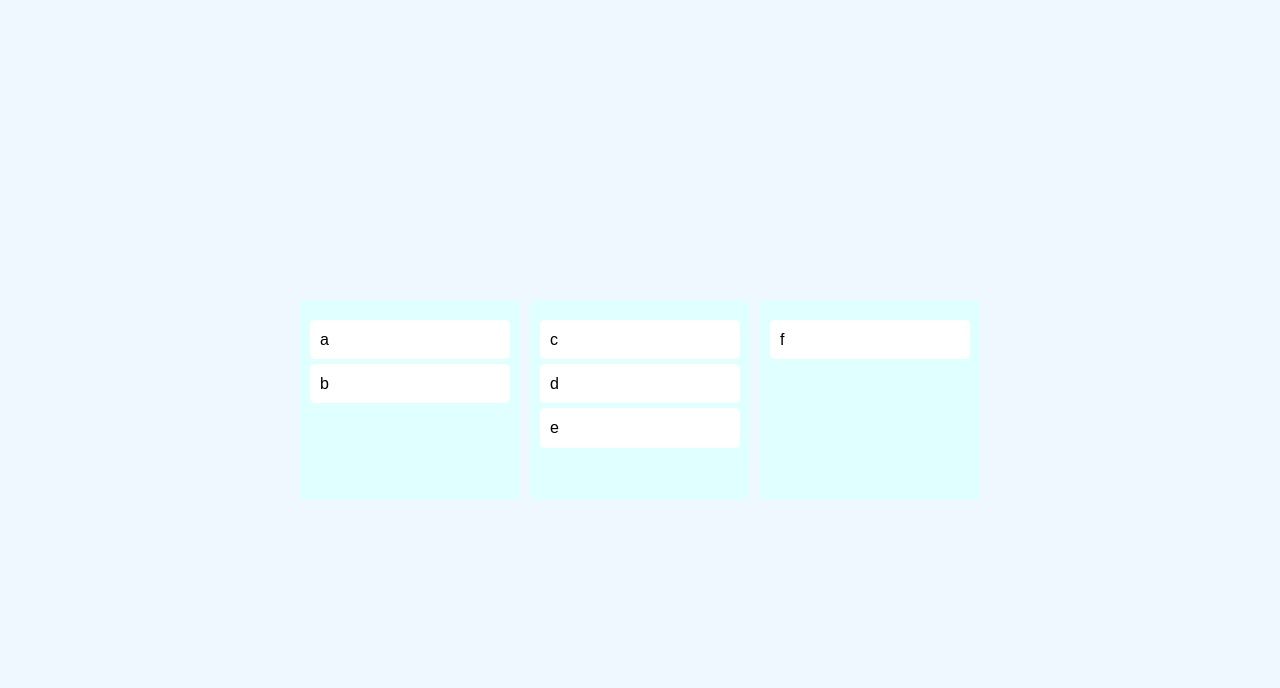
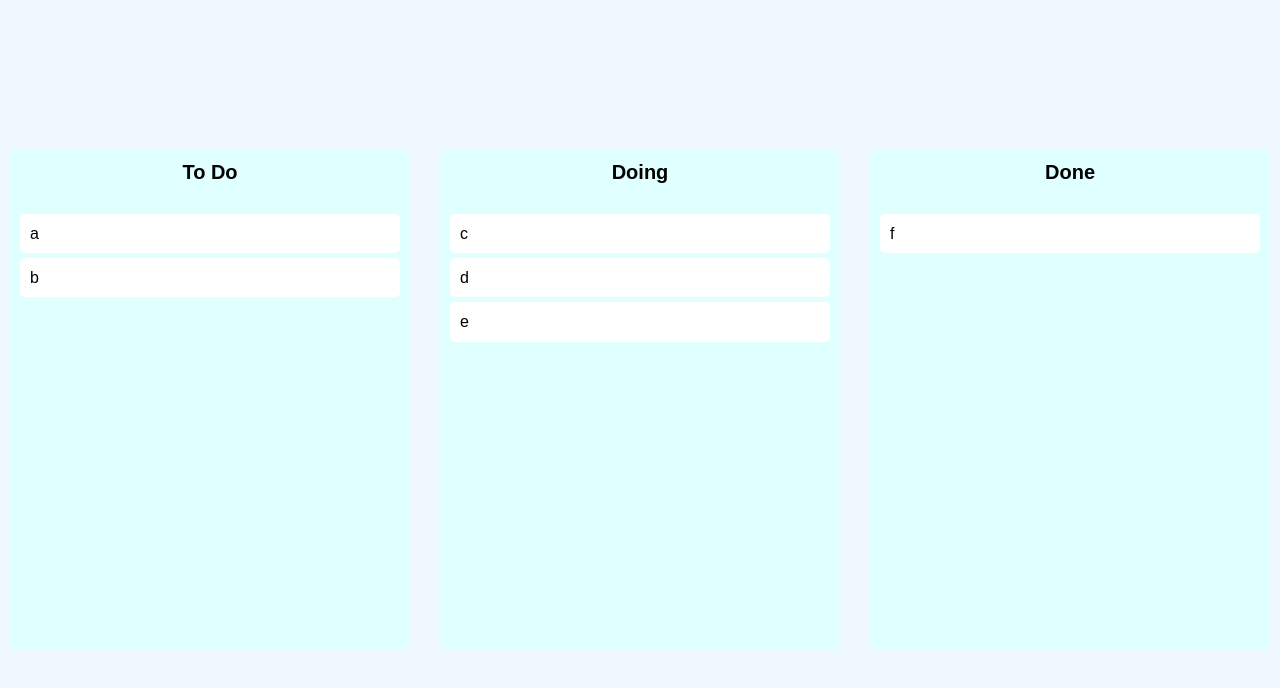
Before and after one commit to HongDongk/Kanban, a React (Create React App) app: page / in a window 1280 px wide. Shown: the top 688 px of the page. Built offline with nearby package versions, Linux system fonts and the light colour scheme.

Commit message:
같은박스 안에서 위치 변경하는 기능추가

```diff
--- a/src/App.tsx
+++ b/src/App.tsx
@@ -7,16 +7,21 @@
 
 function App() {
   const [toDos, setToDos] = useRecoilState(toDoState);
-  const onDragEnd = ({ draggableId, destination, source }: DropResult) => {
-    if(!destination) return;
-    // setToDos((oldToDos) => {
-    //   const toDosCopy = [...oldToDos];
-    //   // 1) 요소 삭제
-    //   toDosCopy.splice(source.index, 1);
-    //   // 2) 삭제된 요소 선택된 위치에 삽입
-    //   toDosCopy.splice(destination?.index, 0, draggableId);
-    //   return toDosCopy;
-    // });
+  const onDragEnd = (info: DropResult) => {
+    console.log(info);
+    const { destination, draggableId, source } = info;
+    if (destination?.droppableId === source.droppableId) {
+      // same board movement.
+      setToDos((allBoards) => {
+        const boardCopy = [...allBoards[source.droppableId]];
+        boardCopy.splice(source.index, 1);
+        boardCopy.splice(destination?.index, 0, draggableId);
+        return {
+          ...allBoards,
+          [source.droppableId]: boardCopy,
+        };
+      });
+    }
   };
 
   return (
@@ -34,8 +39,7 @@
 
 const Wrapper = styled.div`
   display: flex;
-  max-width: 680px;
-  width: 100%;
+  width: 100vw;
   margin: 0 auto;
   justify-content: center;
   align-items: center;
@@ -43,10 +47,11 @@
 `;
 
 const Boards = styled.div`
-  display: grid;
+  display: flex;
+  justify-content: center;
+  align-items: flex-start;
   width: 100%;
-  gap: 10px;
-  grid-template-columns: repeat(3, 1fr);
+  gap: 30px;
 `;
 
 export default App;
--- a/src/Components/Board.tsx
+++ b/src/Components/Board.tsx
@@ -9,24 +9,36 @@
 
 function Board({ toDos, boardId }: IBoardProps) {
   return (
+    <Wrapper>
+      <Title>{boardId}</Title>
       <Droppable droppableId={boardId}>
         {(magic) => (
-        <Wrapper ref={magic.innerRef} {...magic.droppableProps}>
+          <div ref={magic.innerRef} {...magic.droppableProps}>
             {toDos.map((toDo, index) => (
               <DragabbleCard key={toDo} index={index} toDo={toDo} />
             ))}
             {magic.placeholder}
-        </Wrapper>
+          </div>
         )}
       </Droppable>
+    </Wrapper>
   );
 }
 
 export default Board;
 
 const Wrapper = styled.div`
+  width: 400px;
   padding: 20px 10px;
+  padding-top: 10px;
   background-color: ${(props) => props.theme.boardColor};
   border-radius: 5px;
-  min-height: 200px;
+  min-height: 500px;
 `;
+
+const Title = styled.h2`
+  text-align: center;
+  font-weight: 600;
+  margin-bottom: 30px;
+  font-size: 20px;
+`;
--- a/src/atoms.tsx
+++ b/src/atoms.tsx
@@ -7,8 +7,8 @@
 export const toDoState = atom<IToDoState>({
   key: "toDo",
   default: {
-    to_do: ["a", "b"],
-    doing: ["c", "d", "e"],
-    done: ["f"],
+    "To Do": ["a", "b"],
+    "Doing": ["c", "d", "e"],
+    "Done": ["f"],
   },
 });
```
Lines whose indentation alone changed are shown as unchanged.
